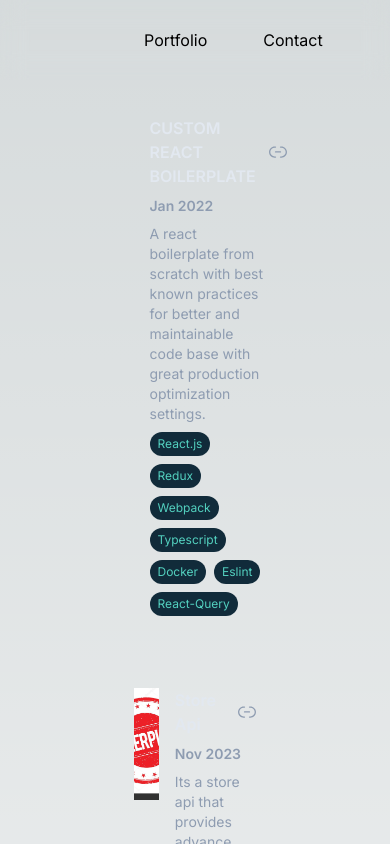
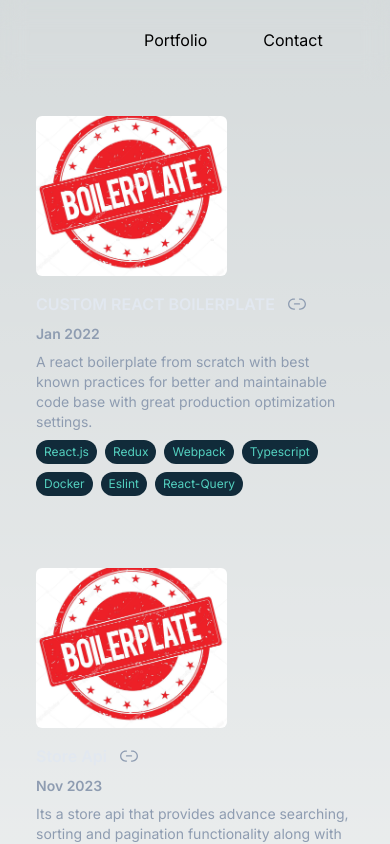
Before and after one commit to YashChauhan858/skords, a Next.js app: page /portfolio in a window 390 px wide. Shown: the top 844 px of the page. Built offline with nearby package versions, Linux system fonts and the light colour scheme.

Commit message:
Added responsive css to portfolio page

```diff
--- a/src/app/portfolio/page.tsx
+++ b/src/app/portfolio/page.tsx
@@ -53,7 +53,7 @@ const portfolio = () => {
   ];
   return (
     <main className="">
-      <div className="w-[50%] mx-auto">
+      <div className="w-[50%] mx-auto lg:w-4/5 md:w-full">
         {projectData?.length !== 0 &&
           projectData?.map((cardData) => (
             <ProjectCard key={cardData.id} cardData={cardData} />
--- a/src/components/ProjectCard/ProjectCard.tsx
+++ b/src/components/ProjectCard/ProjectCard.tsx
@@ -13,13 +13,13 @@ interface IProjectCard {
 
 const ProjectCard = ({ cardData }: IProjectCard) => {
   return (
-    <div className="p-9 w-full cursor-pointer hover:bg-cardHoverBackground transition-all duration-200 flex rounded-md items-center group gap-4">
-      <div className="w-2/5 h-28 self-start relative">
+    <div className="p-9 w-full cursor-pointer transition-all duration-200 flex rounded-md items-center group gap-4 sm:flex-col">
+      <div className="w-2/5 h-28 self-start relative sm:h-40 sm:w-[60%]">
         <Image
           src={cardData.image}
           alt="project-image"
           fill={true}
-          className="object-cover group-hover:scale-105 transition-all duration-200"
+          className="object-cover group-hover:scale-105 transition-all duration-200 rounded-md"
         />
       </div>
       <div className="w-3/5 sm:w-full">
```
